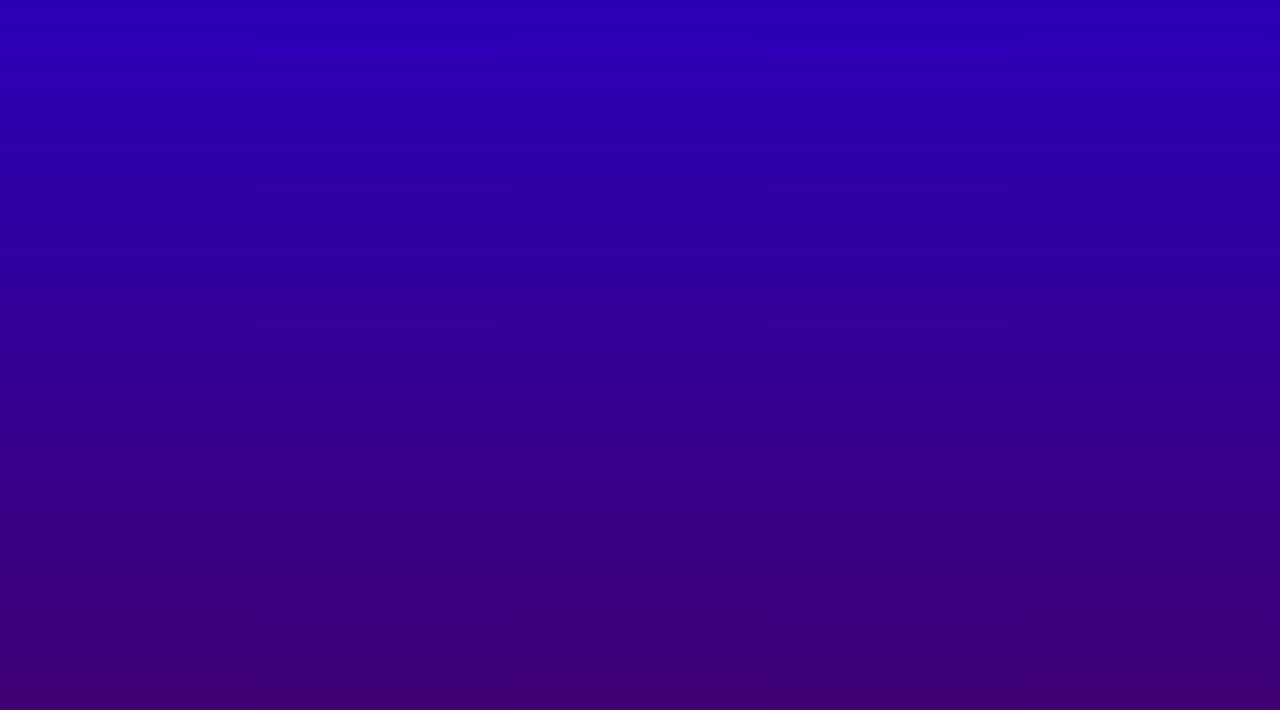
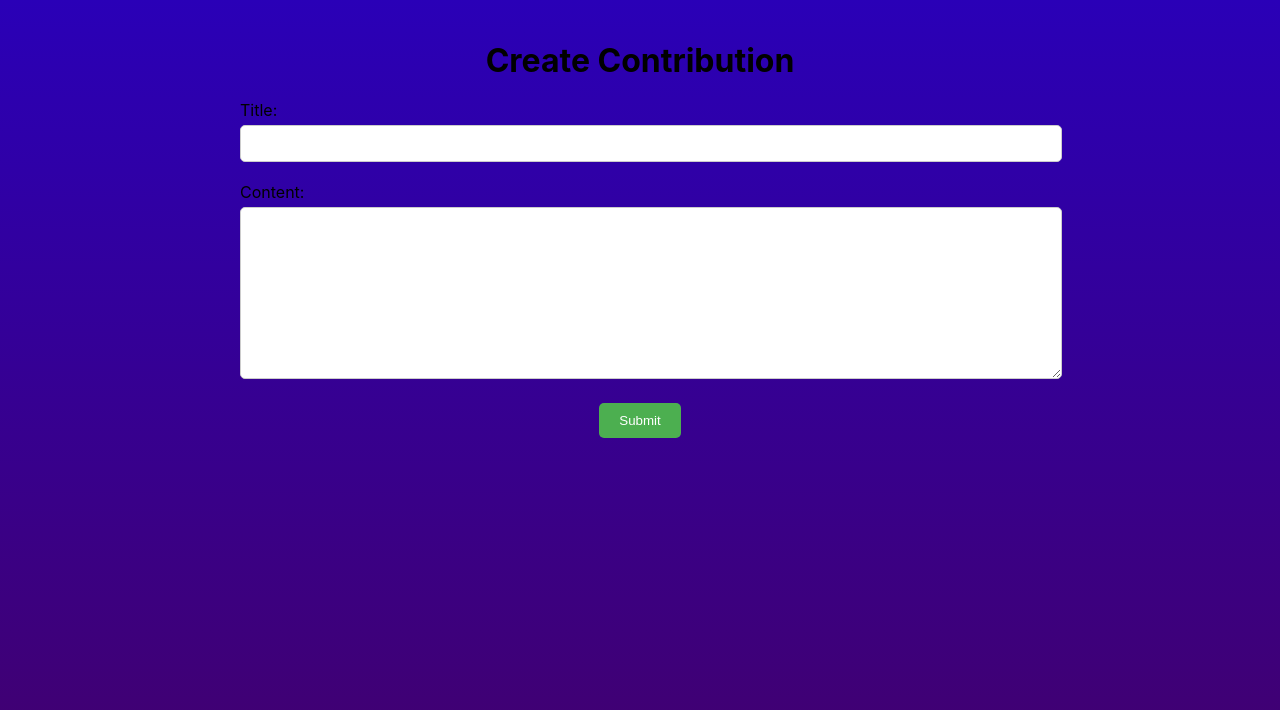
Before and after one commit to ndgh1606/login, a React (Create React App) app: page /contribution in a window 1280 px wide. Before the commit this address had no page. Shown: the top 710 px of the page. Built offline with nearby package versions, Linux system fonts and the light colour scheme.

Commit message:
CreateContribution

```diff
--- a/src/App.js
+++ b/src/App.js
@@ -3,6 +3,7 @@ import './App.css';
 import Loginsignup from './Components/LoginSignup/Loginsignup';
 import Admin from './Components/Admindashboard/Admindashboard';
 import StudentDashboard from './Components/Studentdashboard/studentdashboard';
+import Contribution from './Components/contribution/contribution';
 import { BrowserRouter, Routes, Route } from 'react-router-dom';
 
 function App() {
@@ -12,6 +13,7 @@ function App() {
                 <Route path="/" element={<Loginsignup />} />
                 <Route path="/admin" element={<Admin />} />
                 <Route path="/student" element={<StudentDashboard />} />
+                <Route path="/contribution" element={<Contribution />} />
             </Routes>
         </BrowserRouter>
     );
--- a/src/Components/LoginSignup/Loginsignup.jsx
+++ b/src/Components/LoginSignup/Loginsignup.jsx
@@ -17,6 +17,7 @@ export const Loginsignup = () => {
                 <div className="underline"></div>
                 <Link to="/admin" className="admin-link">Admin Dashboard</Link>
                 <Link to='/student' className='student-link'>Student Dashboard</Link>
+                <Link to='/contribution' className='contribution-link'>Contribution</Link>
             </div>
             <div className="inputs">
                 {action==='Login'?<div></div>:<div className="input">
--- /dev/null
+++ b/src/Components/contribution/contribution.css
@@ -0,0 +1,60 @@
+.create-contribution-container {
+    max-width: 800px;
+    margin: 0 auto;
+    padding: 20px;
+}
+
+.create-contribution-container h1 {
+    text-align: center;
+    margin-bottom: 20px;
+}
+
+.form-group {
+    margin-bottom: 20px;
+}
+
+.form-group label {
+    display: block;
+    margin-bottom: 5px;
+}
+
+.form-group input[type="text"],
+.form-group textarea {
+    width: 100%;
+    padding: 10px;
+    border: 1px solid #ccc;
+    border-radius: 5px;
+}
+
+.form-group textarea {
+    height: 150px;
+}
+
+button[type="submit"] {
+    background-color: #4caf50;
+    color: white;
+    padding: 10px 20px;
+    border: none;
+    border-radius: 5px;
+    cursor: pointer;
+    display: block;
+    margin: 0 auto;
+}
+
+button[type="submit"]:hover {
+    background-color: #45a049;
+}
+
+.contribution-link {
+    color: #4c00b4;
+    font-size: 18px;
+    cursor: pointer;
+    text-decoration: none;
+    /* Loại bỏ gạch chân */
+    margin-top: 20px;
+}
+
+.contribution-link:hover {
+    text-decoration: underline;
+    /* Gạch chân khi rê chuột qua */
+}
--- /dev/null
+++ b/src/Components/contribution/contribution.jsx
@@ -0,0 +1,41 @@
+import React, { useState } from 'react';
+import './contribution.css';
+
+export const CreateContribution = () => {
+    const [title, setTitle] = useState('');
+    const [content, setContent] = useState('');
+
+    const handleSubmit = (event) => {
+        event.preventDefault();
+
+        // TODO: Handle form submission (e.g., send data to server)
+    };
+
+    return (
+        <div className="create-contribution-container">
+            <h1>Create Contribution</h1>
+            <form onSubmit={handleSubmit}>
+                <div className="form-group">
+                    <label>Title:</label>
+                    <input
+                        type="text"
+                        value={title}
+                        onChange={(e) => setTitle(e.target.value)}
+                        required
+                    />
+                </div>
+                <div className="form-group">
+                    <label>Content:</label>
+                    <textarea
+                        value={content}
+                        onChange={(e) => setContent(e.target.value)}
+                        required
+                    ></textarea>
+                </div>
+                <button type="submit">Submit</button>
+            </form>
+        </div>
+    );
+};
+
+export default CreateContribution;
```
